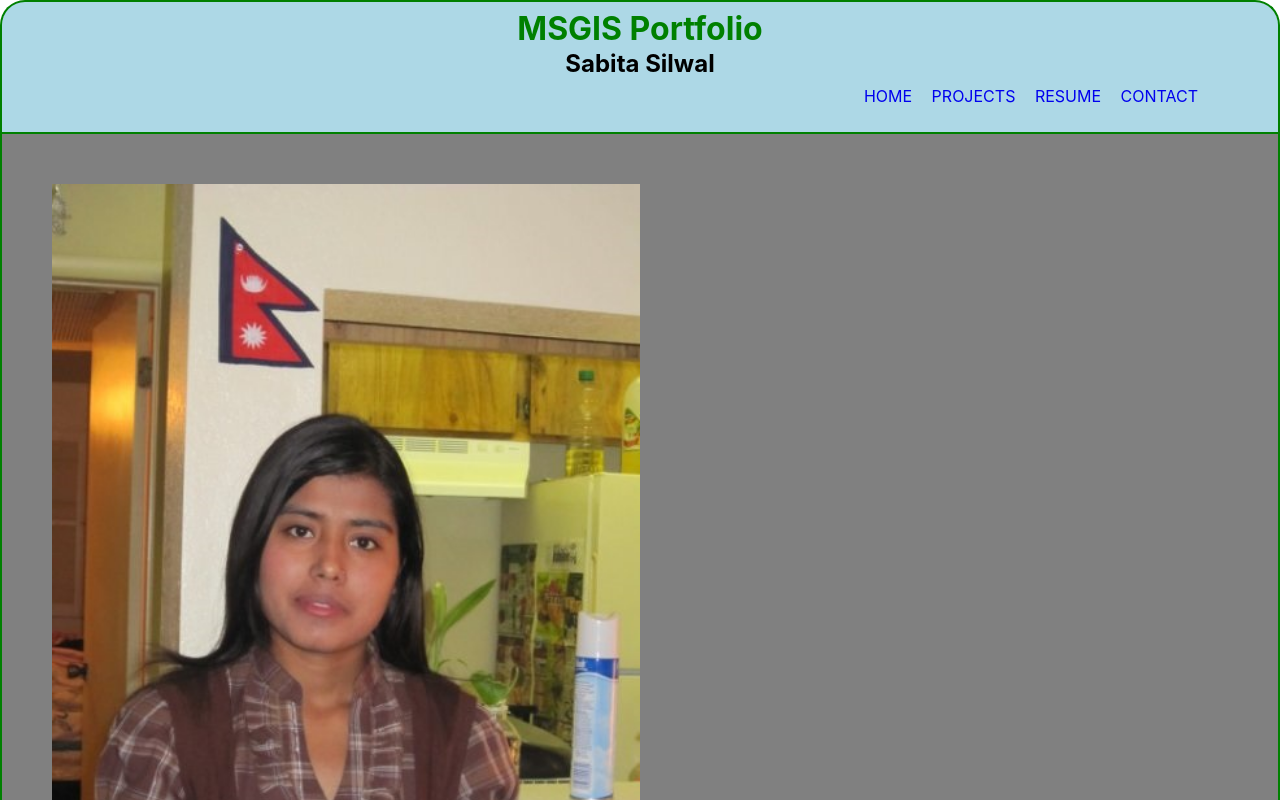
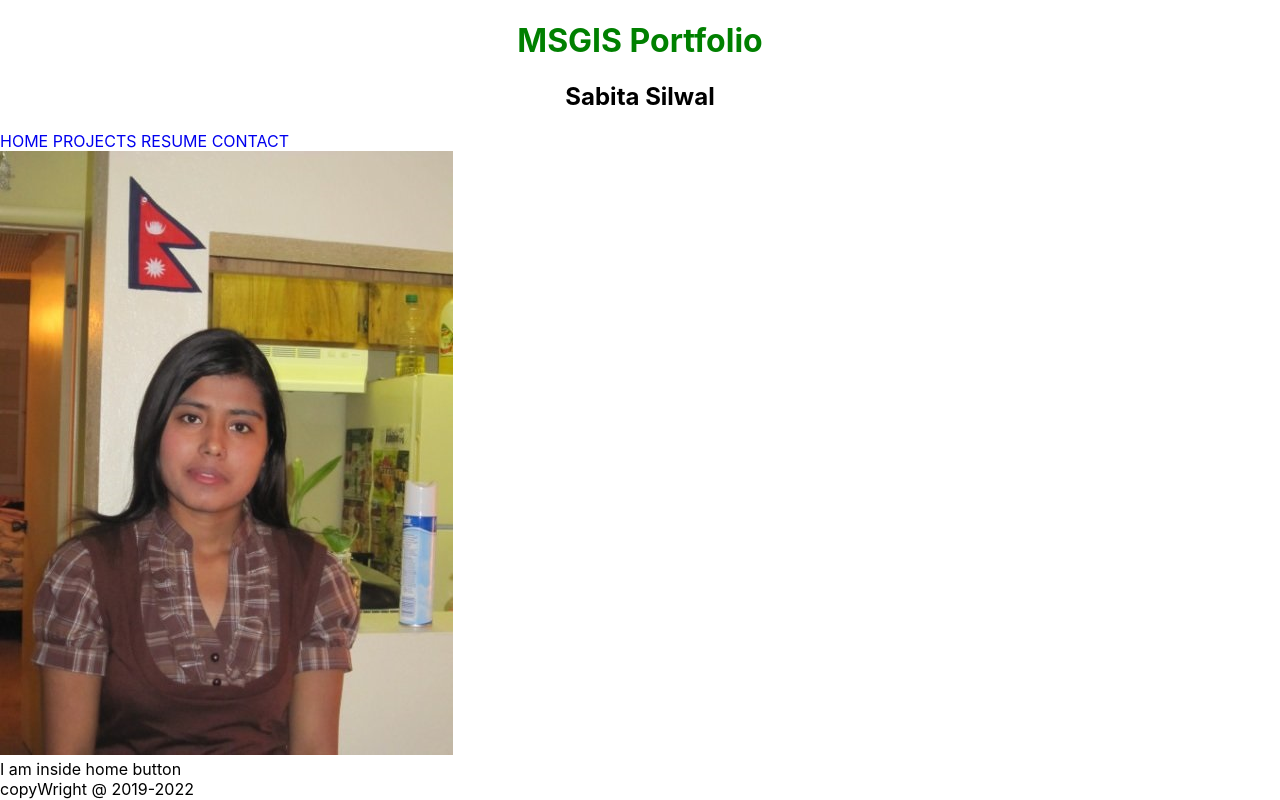
Before and after one commit to festivo1/react_msgis, a React (Create React App) app: page /#/projects in a window 1280 px wide. Shown: the top 800 px of the page. Built offline with nearby package versions, Linux system fonts and the light colour scheme.

Commit message:
css changes

```diff
--- a/src/App.js
+++ b/src/App.js
@@ -6,6 +6,7 @@ import Resume from './components/staticComponents/Resume';
 import Contact from './components/staticComponents/Contact';
 import { HashRouter as Router, Route, Switch } from 'react-router-dom';
 import FooterComponent from './components/reusableComponents/footerComponents';
+import './App.css';
 class App extends React.Component {
     render() {
         const divStyle = {
@@ -15,15 +16,15 @@ class App extends React.Component {
         }
         return (
             <Router>
-                <div style={divStyle}>
-                    <HeaderComponent />
-                    <Switch>
+                <div className='wrapper'>
+                    <HeaderComponent className='header' />
+                    <Switch className="main">
                         <Route exact path='/' component={Home}></Route>
                         <Route exact path='/projects' component={Project}></Route>
                         <Route exact path='/resume' component={Resume}></Route>
                         <Route exact path='/contact' component={Contact}></Route>
                     </Switch>
-                    <FooterComponent/>
+                    <FooterComponent className='footer' />
                 </div>
             </Router >
         )
--- a/src/components/reusableComponents/HeaderComponents.js
+++ b/src/components/reusableComponents/HeaderComponents.js
@@ -2,25 +2,14 @@ import React from "react";
 import { Link } from "react-router-dom";
 import './headerComponents.css';
 function HeaderComponent() {
-    const divStyle = {
-
-        height: "130px",
-        backgroundColor: 'lightblue',
-        textAlign: 'right',
-        border: '2px solid green',
-        borderStyle:'solid solid none solid',
-        borderRadius: '25px 25px 0px 0px',
-        lineHeight:'80%',
-
-    }
     return (
-        <div style={divStyle} >
+        <div className='fixed-header' >
             <div style={{textAlign:'center',}}>
                 <h1 style={{color:'green'}}>MSGIS Portfolio</h1>
                 <h2>Sabita Silwal</h2>
             </div>
             {/*  moves 50 px left from the relative position of the div */}
-            <div style={{position:'relative', right:'80px', wordSpacing:'15px'}}>
+            <div>
                 <Link to="/" style={{ textDecoration: 'none' }}>HOME </Link>
                 <Link to="/projects" style={{ textDecoration: 'none' }} > PROJECTS  </Link>
                 <Link to="/resume" style={{ textDecoration: 'none' }} > RESUME</Link>
--- a/src/components/reusableComponents/footerComponents.js
+++ b/src/components/reusableComponents/footerComponents.js
@@ -1,28 +1,12 @@
 import React from "react";
 import { Link } from "react-router-dom";
 // import './footerComponents.css';
+import './headerComponents.css';
 function FooterComponent() {
-    const divStyle = {
 
-        height: "60px",
-        backgroundColor: 'lightblue',
-        textAlign: 'right',
-        border: '2px solid green',
-        borderStyle:'solid solid none solid',
-        borderRadius: '0px 0px 25px 25px',
-        lineHeight:'80%',
-
-    }
     return (
-        <div style={divStyle} >
-
-            {/*  moves 50 px left from the relative position of the div */}
-            {/* <div style={{position:'relative', right:'80px', wordSpacing:'15px'}}>
-                <Link to="/" style={{ textDecoration: 'none' }}>HOME </Link>
-                <Link to="/projects" style={{ textDecoration: 'none' }} > PROJECTS  </Link>
-                <Link to="/resume" style={{ textDecoration: 'none' }} > RESUME</Link>
-                <Link to="/contact" style={{ textDecoration: 'none' }} > CONTACT</Link>
-            </div> */}
+        <div className="fixed-footer" >
+            copyWright @ 2019-2022
         </div>
     );
 
--- a/src/components/staticComponents/Home.js
+++ b/src/components/staticComponents/Home.js
@@ -8,38 +8,13 @@ function Home() {
         backgroundColor: 'grey',
         border: '2px solid green',
     }
-    // "engines": {
-    //     "npm": "6.4.1",
-    //     "node": "10.15.2"
-    //   },
-    //"serve": "^10.1.2"
-    // "scripts": {
-    //     "dev": "react-scripts start",
-    //     "start": "serve -s build",
-    //     "build": "react-scripts build",
-    //     "test": "react-scripts test --env=jsdom",
-    //     "eject": "react-scripts eject",
-    //     "heroku-postbuild": "npm run build"
-    //   },
     return (
         <div>
-            <div style={divStyle}>
-                {/* <img src={profilePic} alt={"LOGO"} style={{
-                    position: 'relative',
-                    left: '500px', width: "300px", height: '450px'
-                }}/> */}
-                {/* <Container>
-                    <Row>
-                        <Col xs={6} md={4}>
-                            <Image src={profilePic} rounded />
-                        </Col>
+            <div>
+                <Pro style={{ position: 'relative', width: '35%', left: '30%' }} />
+                <div>
 
-                    </Row>
-                </Container>; */}
-                <Pro style={{position:'relative',width:'35%', left:'30%'}}/>
-                <div>
-                    I am inside home button
-        </div>
+                </div>
             </div>
         </div>
     );
--- a/src/components/staticComponents/Project.js
+++ b/src/components/staticComponents/Project.js
@@ -10,11 +10,10 @@ class Project extends React.Component {
         }
         return (
             <div>
-                <div style={divStyle}>
-                <img src={profilePic} alt={"LOGO"} style={{
-                width: "50%", height:'100%'
-                }}/>
                 <div>
+                    <img src={profilePic} alt={"LOGO"}
+                    />
+                    <div>
                         I am inside home button
         </div>
                 </div>
```
Also changed, not shown: src/App.css (added), 1 other file (tests, documents, lock files or other folders).
